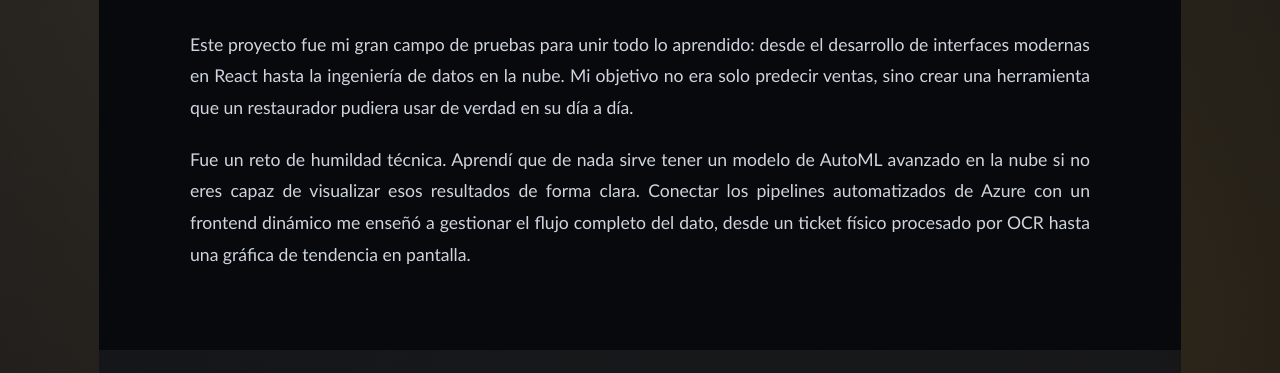
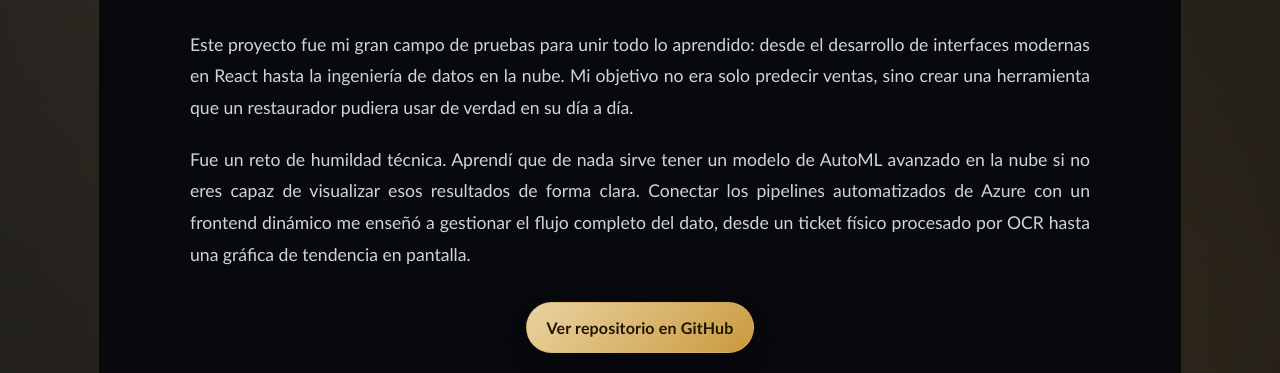
Before and after one commit to adnanhamidoun/PortaFolio, a plain HTML site: page amlCuisine.html in a window 1280 px wide. Shown: the part 579-952 px from the top of the page. Drawn offline with Linux system fonts and the light colour scheme.

Commit message:
Añadido repo de github en amlcuisine

```diff
--- a/amlCuisine.html
+++ b/amlCuisine.html
@@ -60,6 +60,16 @@
           completo del dato, desde un ticket físico procesado por OCR hasta una
           gráfica de tendencia en pantalla.
         </p>
+        <div class="project-cta" role="group" aria-label="Enlaces del proyecto">
+          <a
+            class="repo-link"
+            href="https://github.com/adnanhamidoun/lacuchara"
+            target="_blank"
+            rel="noopener noreferrer"
+            data-i18n="repoButton"
+            >Ver repositorio en GitHub</a
+          >
+        </div>
       </section>
 
       <!-- SECTION: ABOUT -->
@@ -426,6 +436,7 @@
             "Este proyecto fue mi gran campo de pruebas para unir todo lo aprendido: desde el desarrollo de interfaces modernas en React hasta la ingeniería de datos en la nube. Mi objetivo no era solo predecir ventas, sino crear una herramienta que un restaurador pudiera usar de verdad en su día a día.",
           welcomeText2:
             "Fue un reto de humildad técnica. Aprendí que de nada sirve tener un modelo de AutoML avanzado en la nube si no eres capaz de visualizar esos resultados de forma clara. Conectar los pipelines automatizados de Azure con un frontend dinámico me enseñó a gestionar el flujo completo del dato, desde un ticket físico procesado por OCR hasta una gráfica de tendencia en pantalla.",
+          repoButton: "Ver repositorio en GitHub",
           aboutTitle: "Acerca de Cuisine AML",
           aboutDesc:
             "Cuisine AML es una solución integral que automatiza la ingesta de datos y ofrece previsiones de demanda en tiempo real. Utiliza servicios cognitivos para digitalizar información y modelos de aprendizaje automático para predecir servicios y platos, presentando todo en un panel de control intuitivo.",
@@ -491,6 +502,7 @@
             "This project was my great testing ground to bring together everything I've learned: from developing modern interfaces in React to cloud data engineering. My goal wasn't just to predict sales, but to create a tool that a restaurant owner could actually use in their daily operations.",
           welcomeText2:
             "It was a challenge of technical humility. I learned that having an advanced AutoML model in the cloud means nothing if you can't visualize those results clearly. Connecting automated Azure pipelines with a dynamic frontend taught me how to manage the complete data flow, from a physical ticket processed by OCR to a trend chart on screen.",
+          repoButton: "View GitHub repository",
           aboutTitle: "About Cuisine AML",
           aboutDesc:
             "Cuisine AML is a comprehensive solution that automates data ingestion and delivers real-time demand forecasting. It uses cognitive services to digitize information and machine learning models to predict services and dishes, presenting everything in an intuitive control panel.",
--- a/styles/amlCuisine.css
+++ b/styles/amlCuisine.css
@@ -229,6 +229,37 @@ main {
   margin: 20px auto;
   line-height: 1.8;
   text-align: justify;
+}
+
+.project-cta {
+  margin: 2rem auto 0;
+  display: flex;
+  justify-content: center;
+}
+
+.repo-link {
+  display: inline-flex;
+  align-items: center;
+  justify-content: center;
+  padding: 0.68rem 1.2rem;
+  border-radius: 999px;
+  text-decoration: none;
+  font-weight: 700;
+  letter-spacing: 0.01em;
+  color: #201505;
+  background: linear-gradient(135deg, var(--gold-bright), var(--gold-main));
+  border: 1px solid rgba(212, 175, 104, 0.55);
+  box-shadow: 0 10px 20px rgba(0, 0, 0, 0.26);
+  transition:
+    transform 0.2s ease,
+    box-shadow 0.2s ease,
+    filter 0.2s ease;
+}
+
+.repo-link:hover {
+  transform: translateY(-2px);
+  box-shadow: 0 14px 26px rgba(0, 0, 0, 0.3);
+  filter: brightness(1.05);
 }
 
 /* INFO CARD */
```
